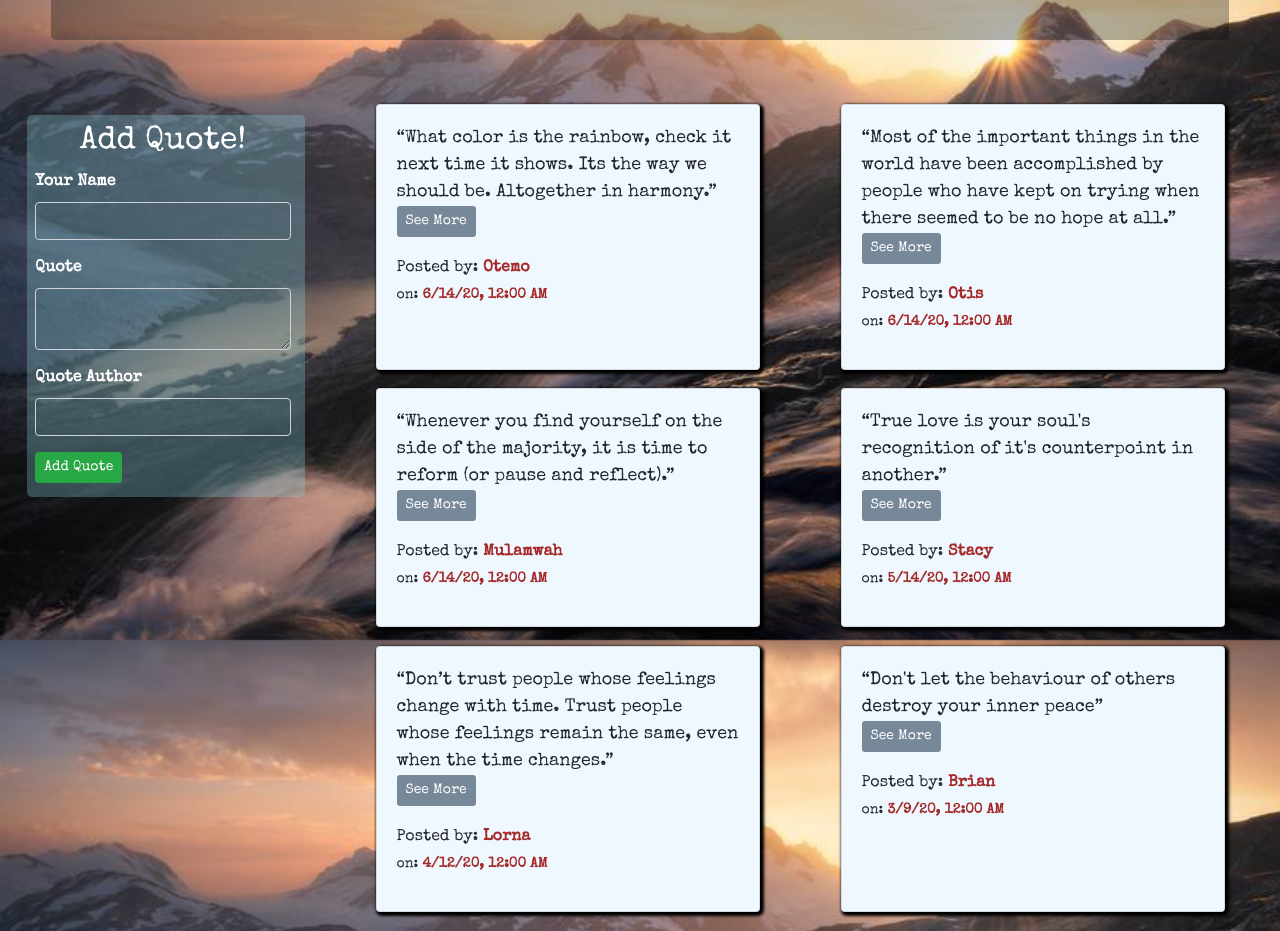
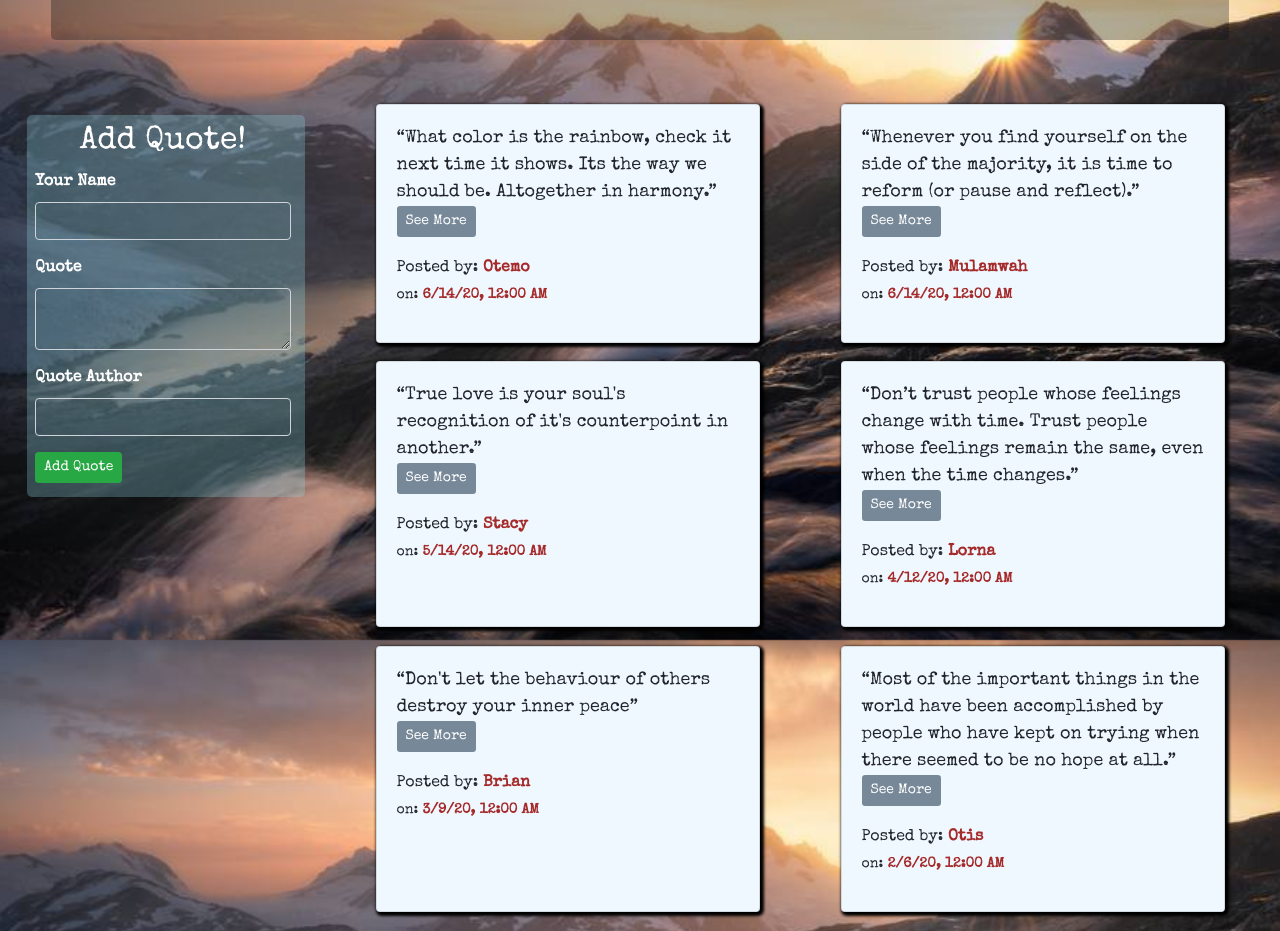
Before and after one commit to Kingsleymuturi/Erudite-quotes, an Angular app: page / in a window 1280 px wide. Shown: the part 160-1091 px from the top of the page. Built offline with nearby package versions, Linux system fonts and the light colour scheme.

Commit message:
update goal component

```diff
--- a/src/app/quotes/quotes.component.ts
+++ b/src/app/quotes/quotes.component.ts
@@ -13,7 +13,7 @@ export class QuotesComponent implements OnInit {
     new Quote (2,'Stacy',"“True love is your soul's recognition of it's counterpoint in another.”",'Max Frisch',new Date(2020,4,14),0,0),
     new Quote (3,'Lorna','“Don’t trust people whose feelings change with time. Trust people whose feelings remain the same, even when the time changes.”','Bob Marley',new Date(2020,3,12),0,0),
     new Quote (4,'Brian',"“Don't let the behaviour of others destroy your inner peace”",'Rafiki',new Date(2020,2,9),0,0),
-    new Quote (5,'Otis','“Most of the important things in the world have been accomplished by people who have kept on trying when there seemed to be no hope at all.”','Dale Carnegie',new Date(2020,5,14),0,0),
+    new Quote (5,'Otis','“Most of the important things in the world have been accomplished by people who have kept on trying when there seemed to be no hope at all.”','Dale Carnegie',new Date(2020,1,6),0,0),
     new Quote (6,'Mulamwah','“Whenever you find yourself on the side of the majority, it is time to reform (or pause and reflect).”','Mark Twain',new Date(2020,5,14),0,0),
   ];
   get sortQuotes() {
```
